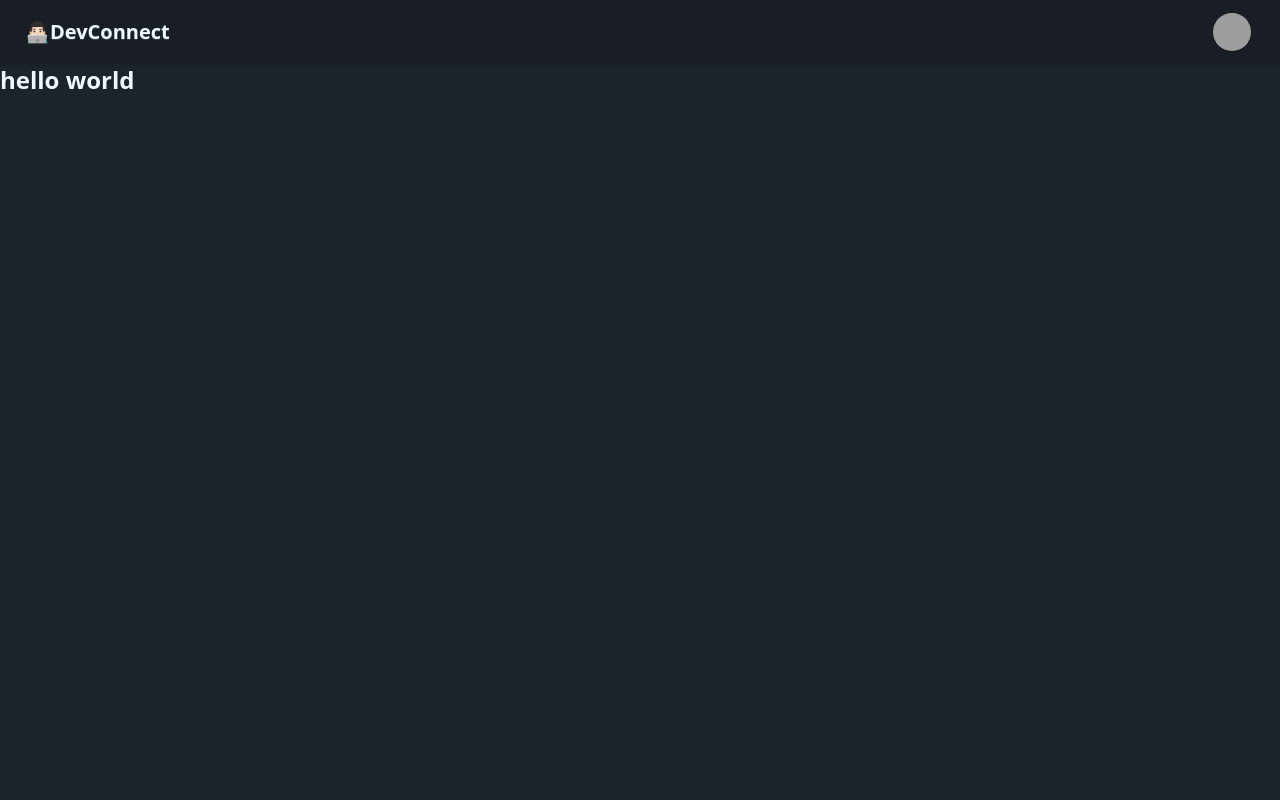
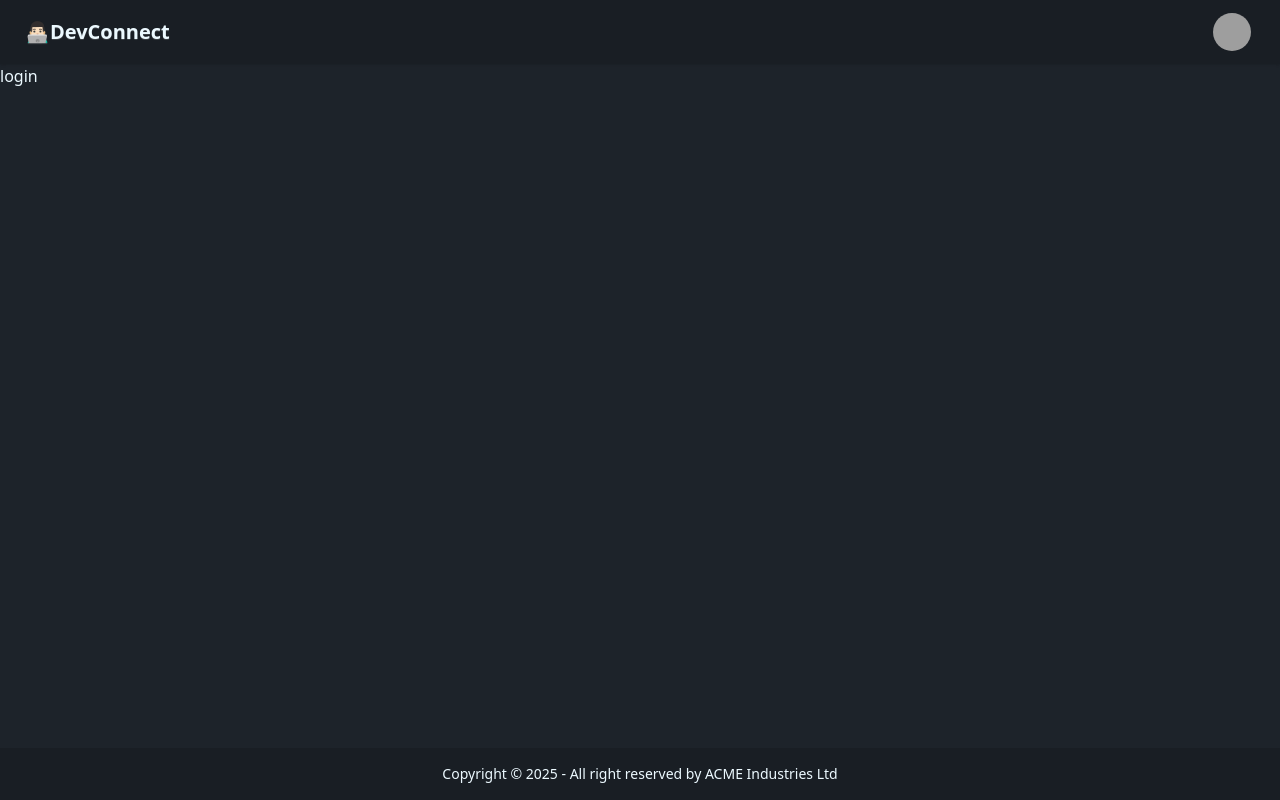
Before and after one commit to MVKARTHIK2712/devconnect-web, a React (Vite) app: page /login in a window 1280 px wide. Built offline with nearby package versions, Linux system fonts and the light colour scheme; grey boxes are pictures that could not be loaded.

Commit message:
created a header,footer and an outlet

```diff
--- a/package.json
+++ b/package.json
@@ -13,6 +13,7 @@
     "@tailwindcss/vite": "^4.1.12",
     "react": "^19.1.1",
     "react-dom": "^19.1.1",
+    "react-router-dom": "^7.8.1",
     "tailwindcss": "^4.1.12"
   },
   "devDependencies": {
--- a/src/App.jsx
+++ b/src/App.jsx
@@ -1,37 +1,22 @@
 import React from "react";
+import { BrowserRouter,Routes,Route } from "react-router-dom";
+import Body from "./Body";
+import Login from "./Login";
+import Profile from "./Profile";
 
 export default function App() {
   return (
     <>
-    <div className="navbar bg-base-200 shadow-sm">
-  <div className="flex-1">
-    <a className="btn btn-ghost text-xl">👨🏻‍💻DevConnect</a>
-  </div>
-  <div className="flex gap-2">
-    <div className="dropdown dropdown-end mx-5">
-      <div tabIndex={0} role="button" className="btn btn-ghost btn-circle avatar">
-        <div className="w-10 rounded-full">
-          <img
-            alt="Tailwind CSS Navbar component"
-            src="https://img.daisyui.com/images/stock/photo-1534528741775-53994a69daeb.webp" />
-        </div>
-      </div>
-      <ul
-        tabIndex={0}
-        className="menu menu-sm dropdown-content bg-base-100 rounded-box z-1 mt-3 w-52 p-2 shadow">
-        <li>
-          <a className="justify-between">
-            Profile
-            <span className="badge">New</span>
-          </a>
-        </li>
-        <li><a>Settings</a></li>
-        <li><a>Logout</a></li>
-      </ul>
-    </div>
-  </div>
-    </div>
-    <h1 className="text-2xl font-bold ">hello world</h1>
+    <BrowserRouter basename="/">
+     <Routes>
+      <Route path="/" element={<Body />}>
+        <Route path="/login" element={<Login />} />
+        <Route path="/profile" element={<Profile />} />
+
+
+      </Route>
+     </Routes>
+    </BrowserRouter>
     </>
   );
 }
--- /dev/null
+++ b/src/Body.jsx
@@ -0,0 +1,16 @@
+import React from 'react'
+import NavBar from './NavBar';
+import { Outlet } from 'react-router-dom';
+import Footer from './Footer';
+
+const Body = () => {
+  return (
+    <div>
+        <NavBar/>
+        <Outlet />
+        <Footer />
+    </div>
+  )
+}
+
+export default Body;
--- /dev/null
+++ b/src/Footer.jsx
@@ -0,0 +1,13 @@
+import React from 'react'
+
+const Footer = () => {
+  return (
+    <footer className="footer sm:footer-horizontal footer-center bg-base-200 text-base-content p-4 fixed bottom-0">
+  <aside>
+    <p>Copyright © {new Date().getFullYear()} - All right reserved by ACME Industries Ltd</p>
+  </aside>
+</footer>
+  )
+}
+
+export default Footer
--- /dev/null
+++ b/src/Login.jsx
@@ -0,0 +1,11 @@
+import React from 'react'
+
+const Login = () => {
+  return (
+    <div>
+      login
+    </div>
+  )
+}
+
+export default Login
--- /dev/null
+++ b/src/NavBar.jsx
@@ -0,0 +1,36 @@
+import React from 'react'
+
+const NavBar = () => {
+  return (
+    <div className="navbar bg-base-200 shadow-sm">
+  <div className="flex-1">
+    <a className="btn btn-ghost text-xl">👨🏻‍💻DevConnect</a>
+  </div>
+  <div className="flex gap-2">
+    <div className="dropdown dropdown-end mx-5">
+      <div tabIndex={0} role="button" className="btn btn-ghost btn-circle avatar">
+        <div className="w-10 rounded-full">
+          <img
+            alt="Tailwind CSS Navbar component"
+            src="https://img.daisyui.com/images/stock/photo-1534528741775-53994a69daeb.webp" />
+        </div>
+      </div>
+      <ul
+        tabIndex={0}
+        className="menu menu-sm dropdown-content bg-base-100 rounded-box z-1 mt-3 w-52 p-2 shadow">
+        <li>
+          <a className="justify-between">
+            Profile
+            <span className="badge">New</span>
+          </a>
+        </li>
+        <li><a>Settings</a></li>
+        <li><a>Logout</a></li>
+      </ul>
+    </div>
+  </div>
+    </div>
+  )
+}
+
+export default NavBar;
--- /dev/null
+++ b/src/Profile.jsx
@@ -0,0 +1,11 @@
+import React from 'react'
+
+const Profile = () => {
+  return (
+    <div>
+      profile
+    </div>
+  )
+}
+
+export default Profile
```
Also changed, not shown: 2 other files (tests, documents, lock files or other folders).
